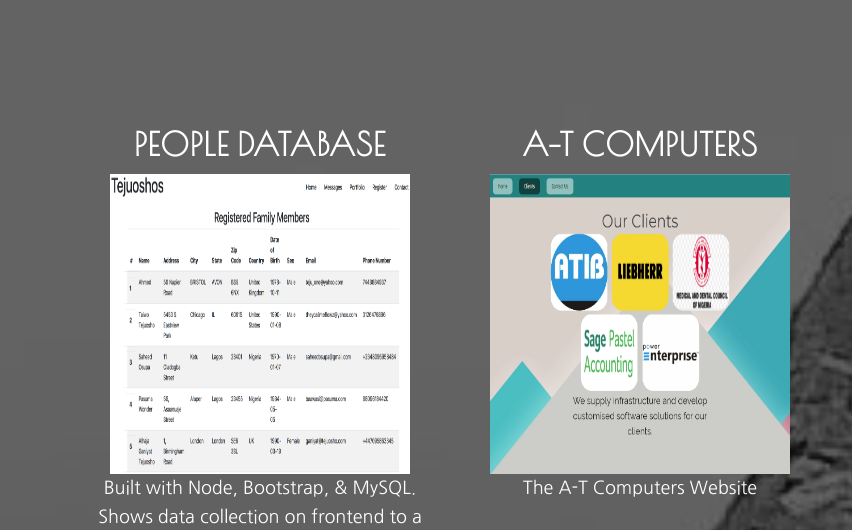
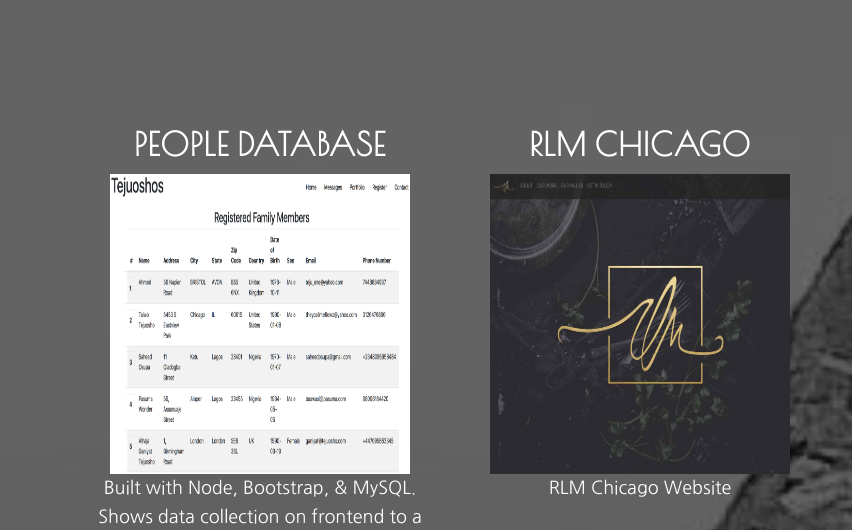
Before and after one commit to ttejuosho/h3tech, a website: page index.html in a window 1280 px wide. Shown: the part 1920-2450 px from the top of the page, 0-852 px from the left. Drawn offline with nearby package versions, Linux system fonts and the light colour scheme; some packages are replaced by stand-ins of ours; a web font is replaced by a local one.

Commit message:
new project added

```diff
--- a/index.html
+++ b/index.html
@@ -95,9 +95,9 @@
                 </div>
 
                 <div class="col-lg-4 mx-auto">
-                    <h2>A-T Computers</h2>
-                    <a href="https://bit.ly/attechnologies" target="_blank"><img class="portfolioImage" src="public/img/attech.PNG" alt="AT Technologies"></a>
-                    <p>The A-T Computers Website</p>
+                    <h2>RLM Chicago</h2>
+                    <a href="https://rlmchicago.herokuapp.com" target="_blank"><img class="portfolioImage" src="public/img/rlmchicago.jpg" alt="RLM Chicago"></a>
+                    <p>RLM Chicago Website</p>
                 </div>
 
                 <div class="col-lg-4 mx-auto">
```
Also changed, not shown: public/img/rlmchicago.jpg (added).
